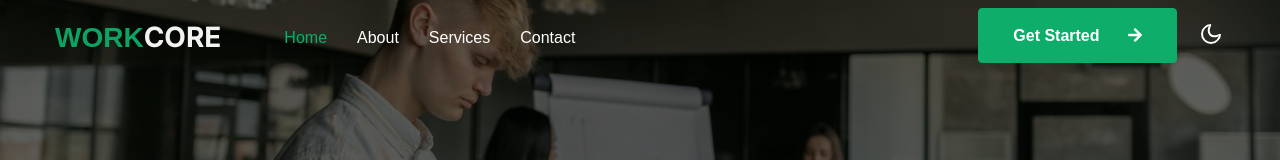
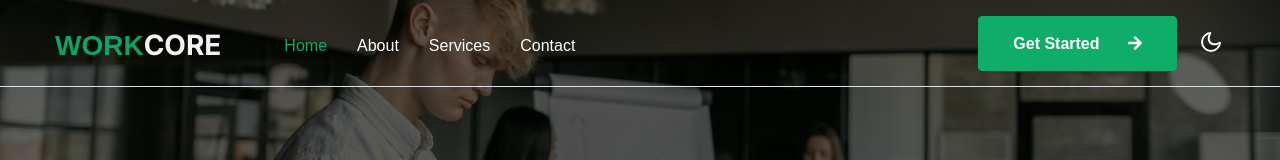
Before and after one commit to KMF21/KMFenterpriseMain, a Next.js app: page /contact in a window 1280 px wide. Shown: the top 160 px of the page. Built offline with nearby package versions, Linux system fonts and the light colour scheme.

Commit message:
Navbar Improvement

```diff
--- a/app/contact/page.tsx
+++ b/app/contact/page.tsx
@@ -1,19 +1,19 @@
 import React from 'react'
-import Navbar from "@/components/Navbar"
-import NavLanding from "@/components/landing/NavLanding"
+import Navbar from '@/components/Navbar'
+import NavLanding from '@/components/landing/NavLanding'
 import Image from 'next/image'
 import Link from 'next/link'
-import Footer from "@/components/Footer"
+import Footer from '@/components/Footer'
 
 function page() {
   return (
     <div>
       <Navbar />
-    <NavLanding props='Contact Us'/>
+      <NavLanding props="Contact Us" />
 
       {/*//inner-page*/}
       <div className="map-iframe">
-      <div style={{ width: "100%" }}>
+        <div style={{ width: '100%' }}>
           <iframe
             width="100%"
             height={400}
@@ -23,7 +23,9 @@ function page() {
             marginWidth={0}
             src="https://maps.google.com/maps?width=100%25&height=600&hl=en&q=Abuja,%20FCT,%20Nigeria+(WorkCore)&t=&z=14&ie=UTF8&iwloc=B&output=embed"
           >
-          <Link href="https://www.maps.ie/population/">Find Population on Map</Link>
+            <Link href="https://www.maps.ie/population/">
+              Find Population on Map
+            </Link>
           </iframe>
         </div>
       </div>
@@ -49,8 +51,8 @@ function page() {
                   <div className="cont-right">
                     <h6>Our head office address:</h6>
                     <p>
-                    Lorem ipsum Agency, 343 marketing, #4148 Honey street, NY -
-                    62617.
+                      Lorem ipsum Agency, 343 marketing, #4148 Honey street, NY
+                      - 62617.
                     </p>
                   </div>
                 </div>
@@ -61,10 +63,14 @@ function page() {
                   <div className="cont-right">
                     <h6>Call for help :</h6>
                     <p>
-                    <Link href="tel:+1(21) 234 4567">+1(21) 234 557 4567</Link>
+                      <Link href="tel:+1(21) 234 4567">
+                        +1(21) 234 557 4567
+                      </Link>
                     </p>
                     <p>
-                    <Link href="tel:+1(21) 234 4567">+1(21) 234 557 4568</Link>
+                      <Link href="tel:+1(21) 234 4567">
+                        +1(21) 234 557 4568
+                      </Link>
                     </p>
                   </div>
                 </div>
@@ -101,7 +107,7 @@ function page() {
                     id="w3lName"
                     placeholder="Your Name*"
                     className="contact-input"
-                  required=""
+                    required
                   />
                   <input
                     type="email"
@@ -109,7 +115,7 @@ function page() {
                     id="w3lSender"
                     placeholder="Your Email*"
                     className="contact-input"
-                  required=""
+                    required
                   />
                   <input
                     type="text"
@@ -117,7 +123,7 @@ function page() {
                     id="w3lSubect"
                     placeholder="Subject*"
                     className="contact-input"
-                  required=""
+                    required
                   />
                 </div>
                 <div className="form-input">
@@ -125,8 +131,8 @@ function page() {
                     name="w3lMessage"
                     id="w3lMessage"
                     placeholder="Type your message here*"
-                  required=""
-                  defaultValue={""}
+                    required
+                    defaultValue={''}
                   />
                 </div>
                 <div className="submit-w3l-button text-lg-right">
@@ -143,8 +149,6 @@ function page() {
       {/* //contacts */}
       {/*/w3l-footer-29-main*/}
 
-
-
       <Footer />
     </div>
   )
--- a/app/globals.css
+++ b/app/globals.css
@@ -86,7 +86,6 @@ body {
 }
 
 body {
-
 }
 
 a {
@@ -103,3 +102,19 @@ a {
 span.w3yellow {
   color: var(--primary-color);
 }
+
+/* Navbar transition smooth */
+.navbar-transparent {
+  background-color: transparent;
+  transition: background-color 0.3s ease-in-out;
+}
+
+.bg-white {
+  background-color: white;
+  transition: background-color 0.3s ease-in-out;
+}
+
+.nav-height {
+  padding-top: 8px;
+  padding-bottom: 8px;
+}
--- a/components/Navbar.tsx
+++ b/components/Navbar.tsx
@@ -1,20 +1,37 @@
 'use client'
-import React, { useState } from 'react'
+import React, { useEffect, useState } from 'react'
 import Link from 'next/link'
 
 function Navbar() {
   const [focusText, setFocusText] = useState('')
-  // function handleInput(event) {
-  //   const value = event.target.value
-  //   setFocusText(value)
-  // }
+  const [isScrolled, setIsScrolled] = useState(false)
+
+  useEffect(() => {
+    function handleScroll() {
+      setIsScrolled(window.scrollY > 0)
+    }
+
+    window.addEventListener('scroll', handleScroll)
+    return () => window.removeEventListener('scroll', handleScroll)
+  }, [])
+
   return (
     <div>
-      <div id="site-header" className="fixed-top">
+      <div
+        id="site-header"
+        className={`fixed-top h-20 border-bottom nav-height ${
+          isScrolled ? 'bg-white' : 'navbar-transparent'
+        }`}
+      >
         <div className="container">
           <nav className="navbar navbar-expand-lg navbar-light stroke py-lg-0">
             <h1>
-              <Link className="navbar-brand pe-xl-5 pe-lg-4" href="/">
+              <Link
+                className={`navbar-brand pe-xl-5 pe-lg-4 ${
+                  isScrolled ? 'text-dark' : ''
+                }`}
+                href="/"
+              >
                 <span className="w3yellow">Work</span>Core
               </Link>
             </h1>
@@ -45,17 +62,26 @@ function Navbar() {
                   </Link>
                 </li>
                 <li className="nav-item">
-                  <Link className="nav-link" href="/about">
+                  <Link
+                    className={`nav-link ${isScrolled ? 'text-dark' : ''}`}
+                    href="/about"
+                  >
                     About
                   </Link>
                 </li>
                 <li className="nav-item">
-                  <Link className="nav-link" href="/services">
+                  <Link
+                    className={`nav-link ${isScrolled ? 'text-dark' : ''}`}
+                    href="/services"
+                  >
                     Services
                   </Link>
                 </li>
                 <li className="nav-item">
-                  <Link className="nav-link" href="/contact">
+                  <Link
+                    className={`nav-link ${isScrolled ? 'text-dark' : ''}`}
+                    href="/contact"
+                  >
                     Contact
                   </Link>
                 </li>
@@ -82,8 +108,12 @@ function Navbar() {
                   <label className="theme-switch" htmlFor="checkbox">
                     <input type="checkbox" id="checkbox" />
                     <div className="mode-container">
-                      <i className="gg-sun" />
-                      <i className="gg-moon" />
+                      <i
+                        className={`gg-sun ${isScrolled ? 'text-dark' : ''}`}
+                      />
+                      <i
+                        className={`gg-moon ${isScrolled ? 'text-dark ' : ''}`}
+                      />
                     </div>
                   </label>
                 </div>
```
Also changed, not shown: app/layout.tsx (+2 -5 lines). Lines whose indentation alone changed are shown as unchanged.
